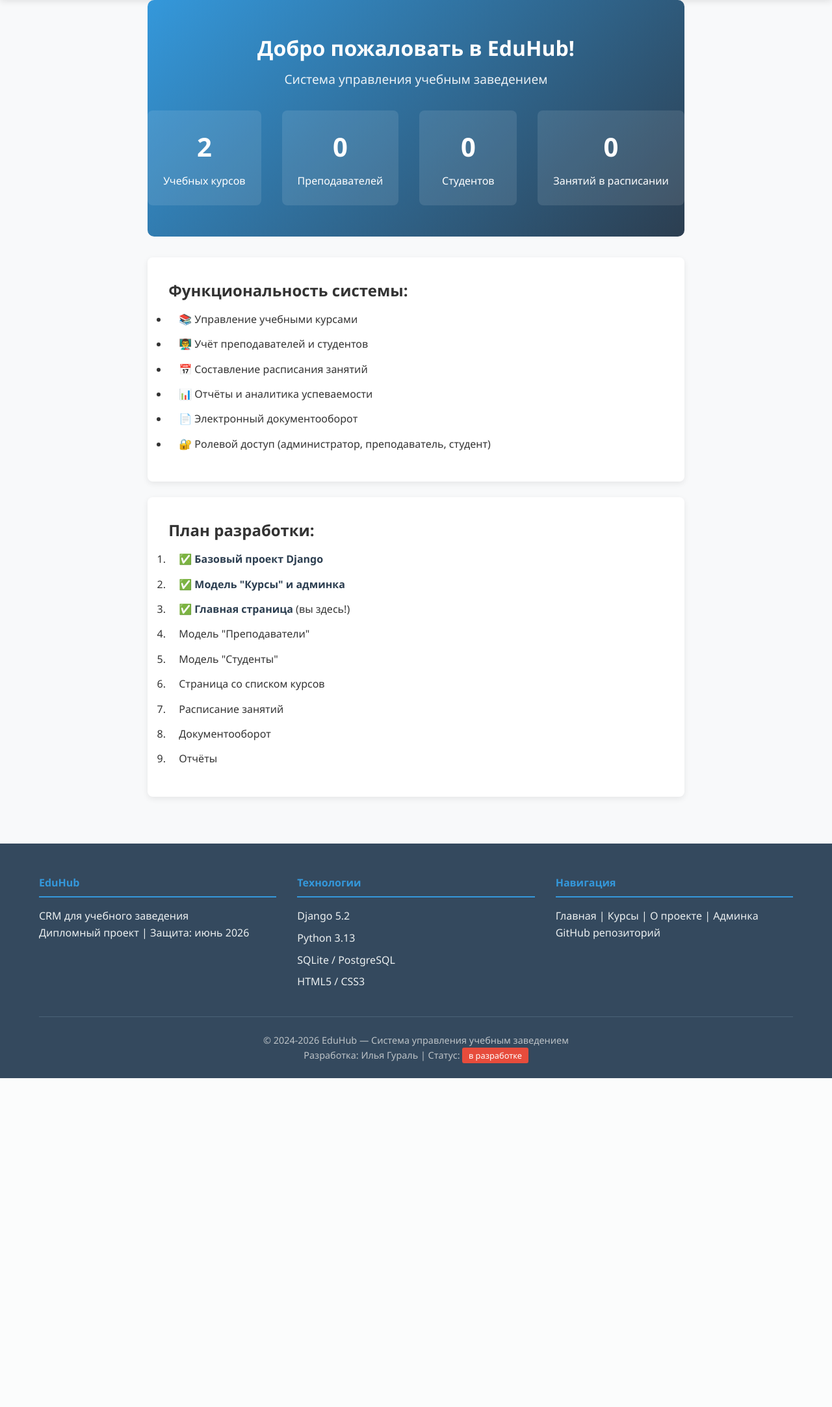
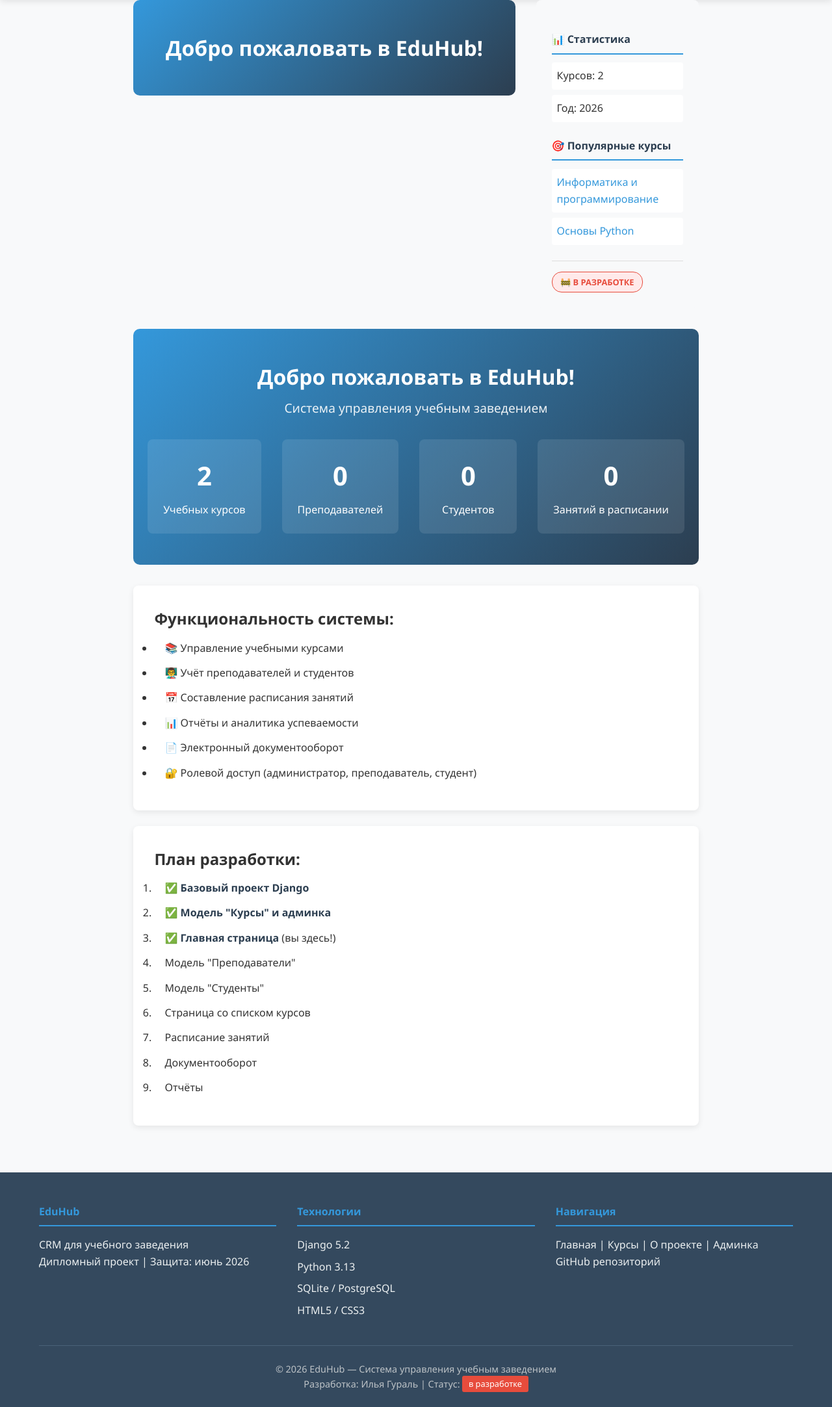
Before and after one commit to ilaygural/edu_hub_diploma, a Django app: page / in a window 1280 px wide. Shown: the part 78-2243 px from the top of the page at 65% size. Before the commit the page ends 1737 px from the top, so only its background shows below. Run offline with Django 5.2, Linux system fonts and the light colour scheme; data comes from the database, SQL or seed files in the repository.

Commit message:
feat: add custom template tags

```diff
--- /dev/null
+++ b/core/templatetags/core_tags.py
@@ -0,0 +1,67 @@
+from django import template
+from django.utils import timezone
+from core.models import Course
+
+register = template.Library()
+
+
+# ==================== SIMPLE TAGS ====================
+
+@register.simple_tag
+def get_courses_count():
+    """Возвращает общее количество курсов"""
+    return Course.objects.count()
+
+
+@register.simple_tag
+def get_current_year():
+    """Возвращает текущий год"""
+    return timezone.now().year
+
+
+@register.simple_tag
+def format_price(amount):
+    """Форматирует цену с разделителями тысяч"""
+    if amount is None:
+        return "0 ₽"
+    return f"{amount:,} ₽".replace(",", " ")
+
+
+@register.simple_tag
+def get_project_status():
+    """Статус проекта для отображения в шапке/футере"""
+    return {
+        'text': 'в разработке',
+        'color': '#e74c3c',
+        'icon': '🚧'
+    }
+
+
+# ==================== INCLUSION TAGS ====================
+
+@register.inclusion_tag('core/includes/sidebar.html')
+def show_sidebar(current_page='home'):
+    """Сайдбар с популярными курсами"""
+    return {
+        'popular_courses': Course.objects.all()[:3],
+        'current_page': current_page,
+    }
+
+
+@register.inclusion_tag('core/includes/status_badge.html')
+def show_status_badge():
+    """Бейдж со статусом проекта"""
+    return {
+        'status': 'в разработке',
+        'color': 'danger'  # danger, warning, success, info
+    }
+
+
+# ==================== FILTERS (дополнительно) ====================
+
+@register.filter
+def shorten(text, length=50):
+    """Сокращает текст до указанной длины"""
+    if len(text) <= length:
+        return text
+    return text[:length] + "..."
--- a/templates/base.html
+++ b/templates/base.html
@@ -6,6 +6,8 @@
     <title>{% block title %}EduHub - Управление учебным заведением{% endblock %}</title>
 
     {% load static %}
+    {% load core_tags %}
+
     <link rel="stylesheet" href="{% static 'css/base.css' %}">
     <link rel="stylesheet" href="{% static 'css/header.css' %}">
     <link rel="stylesheet" href="{% static 'css/footer.css' %}">
--- /dev/null
+++ b/templates/core/includes/sidebar.html
@@ -0,0 +1,59 @@
+{% load core_tags %}
+<div class="sidebar">
+    <h4>📊 Статистика</h4>
+    <ul>
+        <li>Курсов: {% get_courses_count %}</li>
+        <li>Год: {% get_current_year %}</li>
+    </ul>
+
+    <h4>🎯 Популярные курсы</h4>
+    <ul>
+        {% for course in popular_courses %}
+        <li>
+            <a href="{% url 'course_by_slug' course.slug %}">
+                {{ course.title|truncatewords:4 }}
+            </a>
+        </li>
+        {% empty %}
+        <li>Курсов пока нет</li>
+        {% endfor %}
+    </ul>
+
+    <div class="sidebar-footer">
+        {% show_status_badge %}
+    </div>
+</div>
+
+<style>
+.sidebar {
+    background: #f8f9fa;
+    padding: 1.5rem;
+    border-radius: 8px;
+    margin-bottom: 2rem;
+}
+.sidebar h4 {
+    color: #2c3e50;
+    margin: 1.5rem 0 0.8rem;
+    border-bottom: 2px solid #3498db;
+    padding-bottom: 0.5rem;
+}
+.sidebar ul {
+    list-style: none;
+    padding: 0;
+}
+.sidebar li {
+    margin: 0.5rem 0;
+    padding: 0.5rem;
+    background: white;
+    border-radius: 4px;
+}
+.sidebar a {
+    text-decoration: none;
+    color: #3498db;
+}
+.sidebar-footer {
+    margin-top: 1.5rem;
+    padding-top: 1rem;
+    border-top: 1px solid #ddd;
+}
+</style>
--- /dev/null
+++ b/templates/core/includes/status_badge.html
@@ -0,0 +1,28 @@
+<span class="status-badge status-{{ color }}">
+    🚧 {{ status|upper }}
+</span>
+
+<style>
+.status-badge {
+    display: inline-block;
+    padding: 0.3rem 0.8rem;
+    border-radius: 15px;
+    font-size: 0.8rem;
+    font-weight: bold;
+}
+.status-danger {
+    background: #ffeaea;
+    color: #e74c3c;
+    border: 1px solid #e74c3c;
+}
+.status-warning {
+    background: #fff4e6;
+    color: #f39c12;
+    border: 1px solid #f39c12;
+}
+.status-success {
+    background: #eafaf1;
+    color: #27ae60;
+    border: 1px solid #27ae60;
+}
+</style>
--- a/templates/home.html
+++ b/templates/home.html
@@ -1,9 +1,36 @@
-<!-- templates/home.html -->
 {% extends 'base.html' %}
+{% load core_tags %}
 
 {% block title %}EduHub - Главная страница{% endblock %}
 
 {% block content %}
+    <div class="home-container">
+    <div class="main-content">
+        <!-- Существующий контент главной страницы -->
+        <div class="welcome-section">
+            <h1>Добро пожаловать в EduHub!</h1>
+            <!-- ... остальной контент ... -->
+        </div>
+    </div>
+
+    <div class="sidebar-container">
+        {% show_sidebar current_page='home' %}
+    </div>
+</div>
+
+<style>
+.home-container {
+    display: flex;
+    gap: 2rem;
+}
+.main-content {
+    flex: 3;
+}
+.sidebar-container {
+    flex: 1;
+    min-width: 250px;
+}
+</style>
 <div class="welcome-section">
     <h1>Добро пожаловать в EduHub!</h1>
     <p class="subtitle">Система управления учебным заведением</p>
--- a/templates/includes/footer.html
+++ b/templates/includes/footer.html
@@ -1,3 +1,4 @@
+{% load core_tags %}
 <footer>
     <div class="container">
         <div class="footer-content">
@@ -34,7 +35,7 @@
         </div>
 
         <div class="footer-bottom">
-            <p>© 2024-2026 EduHub — Система управления учебным заведением</p>
+            <p>© {% get_current_year %} EduHub — Система управления учебным заведением</p>
             <p>Разработка: Илья Гураль | Статус: <span class="status">в разработке</span></p>
         </div>
     </div>
```
